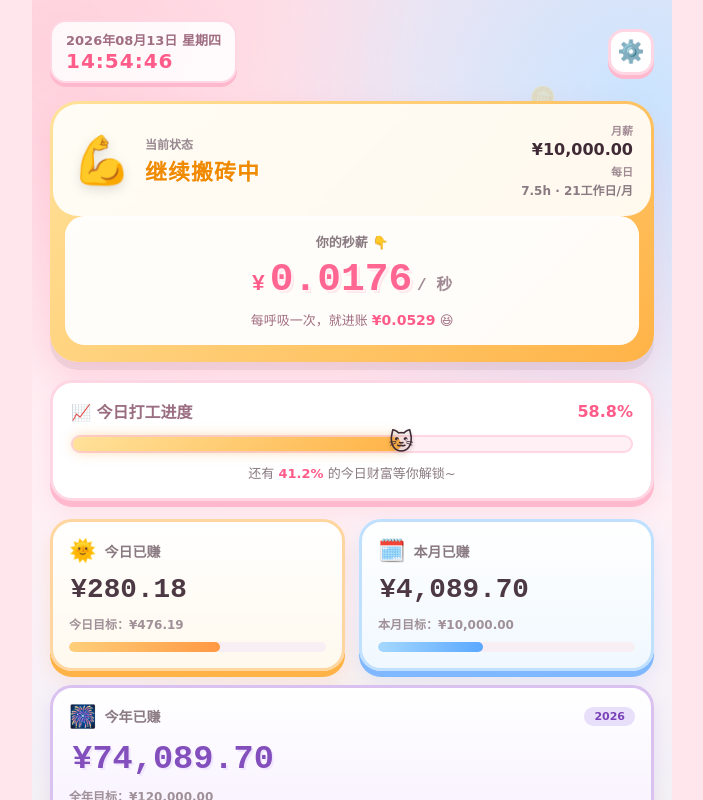
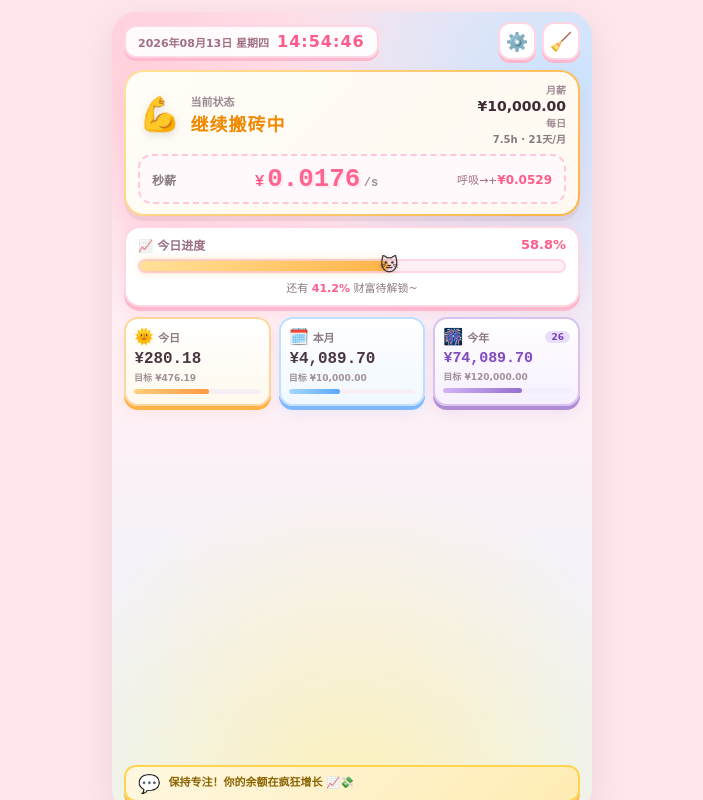
Before and after one commit to ZJU-Try/GongziCalc, a React (Vite) app: page /#/setting in a window 1280 px wide. Both pictures are taken after a click on the button "🚀 开启赚钱之旅". Shown: the top 800 px of the page, without its empty margins (288-991 px from the left). Built offline with nearby package versions, Linux system fonts and the light colour scheme.

Commit message:
feat: 首页单屏压缩布局（100dvh flex, 3列统计, 秒薪内嵌状态卡）

```diff
--- a/src/pages/home/HomePage.css
+++ b/src/pages/home/HomePage.css
@@ -1,12 +1,16 @@
 /* ============================================================
-   首页 - 漫画可爱风 + 实时数据展示
+   首页 - 漫画可爱风 + 单屏压缩版
    ============================================================ */
 
 .home-page {
   position: relative;
-  min-height: 100vh;
-  padding: 20px 18px 80px;
-  overflow-x: hidden;
+  height: 100vh;
+  height: 100dvh; /* 移动端更精准 */
+  padding: 10px 12px 10px;
+  display: flex;
+  flex-direction: column;
+  gap: 10px;
+  overflow: hidden;
   background:
     radial-gradient(circle at 5% 5%, #FFD1DC 0%, transparent 30%),
     radial-gradient(circle at 95% 10%, #C9E4FF 0%, transparent 35%),
@@ -16,7 +20,7 @@
 
 /* 加载页 */
 .home-loading {
-  min-height: 100vh;
+  height: 100vh;
   display: flex;
   flex-direction: column;
   align-items: center;
@@ -26,7 +30,7 @@
 }
 
 .loading-cat {
-  font-size: 72px;
+  font-size: 64px;
   animation: bounce-soft 1.6s ease-in-out infinite;
 }
 
@@ -35,7 +39,7 @@
   font-weight: 700;
 }
 
-/* ---------- 装饰泡泡 ---------- */
+/* ---------- 装饰泡泡（缩减） ---------- */
 .bubbles {
   position: absolute;
   inset: 0;
@@ -46,30 +50,28 @@
 
 .bubble {
   position: absolute;
-  font-size: 28px;
-  opacity: 0.35;
+  font-size: 20px;
+  opacity: 0.3;
   animation: float-up linear infinite;
 }
 
-.bubble.b1 { top: 12%;  left: 6%;  animation-duration: 10s; animation-delay: -1s; }
-.bubble.b2 { top: 28%;  right: 8%; animation-duration: 13s; animation-delay: -4s; font-size: 32px; }
-.bubble.b3 { top: 55%;  left: 4%;  animation-duration: 11s; animation-delay: -2s; }
-.bubble.b4 { top: 72%;  right: 6%; animation-duration: 12s; animation-delay: -6s; font-size: 24px; }
-.bubble.b5 { top: 40%;  right: 18%; animation-duration: 14s; animation-delay: -3s; font-size: 22px; }
+.bubble.b1 { top: 14%; left: 4%;  animation-duration: 12s; animation-delay: -1s; }
+.bubble.b2 { top: 30%; right: 6%; animation-duration: 14s; animation-delay: -5s; }
+.bubble.b3 { top: 60%; left: 3%;  animation-duration: 13s; animation-delay: -3s; font-size: 18px;}
+.bubble.b4 { display: none; }
+.bubble.b5 { display: none; }
 
 @keyframes float-up {
   0%   { transform: translateY(30px) rotate(0deg); opacity: 0; }
-  15%  { opacity: 0.35; }
-  100% { transform: translateY(-120vh) rotate(25deg); opacity: 0; }
+  20%  { opacity: 0.3; }
+  100% { transform: translateY(-110vh) rotate(25deg); opacity: 0; }
 }
 
-/* 所有内容都在泡泡之上 */
 .home-topbar,
 .status-card,
 .progress-card,
 .stats-grid,
-.quote-card,
-.home-footer {
+.quote-line {
   position: relative;
   z-index: 1;
 }
@@ -79,82 +81,91 @@
   display: flex;
   align-items: center;
   justify-content: space-between;
-  margin-bottom: 18px;
+  flex-shrink: 0;
 }
 
 .date-box {
-  background: rgba(255, 255, 255, 0.85);
+  background: rgba(255, 255, 255, 0.9);
   border: 2px solid #FFD6E3;
-  border-radius: 16px;
-  padding: 8px 14px;
-  box-shadow: 0 4px 0 #FFB8CE;
+  border-radius: 12px;
+  padding: 5px 12px;
+  box-shadow: 0 3px 0 #FFB8CE;
+  display: flex;
+  align-items: baseline;
+  gap: 8px;
 }
 
 .date-text {
-  font-size: 13px;
+  font-size: 11px;
   color: #A06E82;
   font-weight: 700;
 }
 
 .time-text {
-  font-size: 20px;
+  font-size: 16px;
   font-weight: 900;
   color: #FF5C8A;
   letter-spacing: 1px;
   font-variant-numeric: tabular-nums;
 }
 
+.top-btns {
+  display: flex;
+  gap: 6px;
+}
+
 .icon-btn {
-  width: 46px;
-  height: 46px;
-  border-radius: 16px;
+  width: 38px;
+  height: 38px;
+  border-radius: 12px;
   background: #FFFFFF;
-  border: 3px solid #FFD6E3;
-  box-shadow: 0 4px 0 #FFB8CE;
-  font-size: 22px;
+  border: 2px solid #FFD6E3;
+  box-shadow: 0 3px 0 #FFB8CE;
+  font-size: 18px;
   cursor: pointer;
   display: flex;
   align-items: center;
   justify-content: center;
   transition: transform .12s ease;
+  padding: 0;
 }
 
 .icon-btn:active {
   transform: translateY(2px);
-  box-shadow: 0 2px 0 #FFB8CE;
+  box-shadow: 0 1px 0 #FFB8CE;
 }
 
-/* ---------- 状态大卡片 ---------- */
+/* ---------- 状态大卡片（紧凑 + 合并秒薪） ---------- */
 .status-card {
-  border-radius: 28px;
-  padding: 3px;
+  border-radius: 20px;
+  padding: 2px;
   box-shadow:
-    0 8px 0 rgba(0, 0, 0, 0.06),
-    0 16px 32px rgba(255, 120, 160, 0.2);
-  margin-bottom: 18px;
+    0 5px 0 rgba(0, 0, 0, 0.05),
+    0 10px 20px rgba(255, 120, 160, 0.18);
+  flex-shrink: 0;
 }
 
 .status-card-inner {
-  background: rgba(255, 255, 255, 0.9);
-  border-radius: 25px;
-  padding: 18px;
-  display: flex;
+  background: rgba(255, 255, 255, 0.92);
+  border-radius: 18px;
+  padding: 10px 12px;
+  display: grid;
+  grid-template-columns: 1fr 1fr;
+  gap: 8px 10px;
   align-items: center;
-  justify-content: space-between;
-  gap: 14px;
   backdrop-filter: blur(10px);
 }
 
 .status-left {
   display: flex;
   align-items: center;
-  gap: 14px;
+  gap: 10px;
 }
 
 .status-emoji {
-  font-size: 48px;
+  font-size: 34px;
   line-height: 1;
-  filter: drop-shadow(0 4px 6px rgba(0, 0, 0, 0.12));
+  filter: drop-shadow(0 3px 4px rgba(0, 0, 0, 0.12));
   animation: wiggle 2s ease-in-out infinite;
 }
 
@@ -164,16 +175,16 @@
 }
 
 .status-label {
-  font-size: 12px;
+  font-size: 11px;
   color: #9A8A92;
   font-weight: 700;
 }
 
 .status-text {
-  font-size: 22px;
+  font-size: 18px;
   font-weight: 900;
   letter-spacing: 1px;
-  margin-top: 2px;
+  margin-top: 1px;
   text-shadow: 1px 1px 0 #FFFFFF;
 }
 
@@ -181,102 +192,108 @@
   text-align: right;
   display: flex;
   flex-direction: column;
-  gap: 4px;
+  gap: 1px;
 }
 
 .monthly-info {
   display: flex;
   flex-direction: column;
-  gap: 2px;
+  gap: 1px;
 }
 
 .monthly-info.small .m-value {
-  font-size: 12px;
+  font-size: 10px;
   color: #8A7A82;
 }
 
 .m-label {
-  font-size: 11px;
+  font-size: 10px;
   color: #A08A94;
   font-weight: 700;
 }
 
 .m-value {
-  font-size: 16px;
+  font-size: 14px;
   font-weight: 900;
   color: #3F2A35;
 }
 
-/* 秒薪大展示 */
+/* 秒薪展示（内嵌在状态卡第二行，占整行） */
 .persec-box {
-  background: rgba(255, 255, 255, 0.96);
-  margin: 0 12px 14px;
-  border-radius: 20px;
-  padding: 16px 20px;
+  grid-column: 1 / -1;
+  background: #FFF9FB;
+  border-radius: 14px;
+  padding: 8px 12px;
   text-align: center;
-  box-shadow: inset 0 3px 0 rgba(255, 255, 255, 0.6);
+  display: flex;
+  align-items: center;
+  justify-content: space-between;
+  gap: 8px;
+  border: 2px dashed #FFC8D8;
 }
 
 .persec-label {
   color: #8A7A82;
-  font-size: 13px;
+  font-size: 12px;
   font-weight: 700;
-  margin-bottom: 6px;
+  flex-shrink: 0;
 }
 
 .persec-value {
   display: flex;
   align-items: baseline;
   justify-content: center;
-  gap: 4px;
+  gap: 3px;
   font-family: "Courier New", monospace;
   font-variant-numeric: tabular-nums;
+  flex: 1;
 }
 
 .persec-value .currency {
-  font-size: 22px;
+  font-size: 16px;
   font-weight: 900;
   color: #FF5C8A;
 }
 
 .persec-value .number {
-  font-size: 40px;
+  font-size: 26px;
   font-weight: 900;
   color: #FF5C8A;
-  text-shadow: 2px 2px 0 #FFF0F5, 3px 3px 0 rgba(255, 92, 138, 0.15);
+  text-shadow: 1px 1px 0 #FFF0F5, 2px 2px 0 rgba(255, 92, 138, 0.12);
   animation: coin-pop .5s ease;
 }
 
 .persec-value .per {
-  font-size: 16px;
+  font-size: 12px;
   color: #A08A94;
   font-weight: 700;
 }
 
 @keyframes coin-pop {
-  0%   { transform: scale(0.9); opacity: 0.4; }
-  100% { transform: scale(1);   opacity: 1; }
+  0%   { transform: scale(0.94); opacity: 0.5; }
+  100% { transform: scale(1);    opacity: 1; }
 }
 
 .persec-hint {
-  margin-top: 8px;
   color: #A06E82;
-  font-size: 13px;
+  font-size: 11px;
+  flex-shrink: 0;
+  white-space: nowrap;
 }
 
 .persec-hint b {
   color: #FF5C8A;
-  font-size: 14px;
+  font-size: 12px;
 }
 
-/* ---------- 进度条卡片 ---------- */
+/* ---------- 进度条卡片（压缩） ---------- */
 .progress-card {
   background: #FFFFFF;
-  border: 3px solid #FFD6E3;
-  border-radius: 22px;
-  padding: 16px 18px;
-  margin-bottom: 18px;
-  box-shadow: 0 6px 0 #FFB8CE, 0 10px 22px rgba(255, 130, 160, 0.15);
+  border: 2px solid #FFD6E3;
+  border-radius: 16px;
+  padding: 8px 12px 10px;
+  box-shadow: 0 4px 0 #FFB8CE, 0 6px 14px rgba(255, 130, 160, 0.14);
+  flex-shrink: 0;
 }
 
 .progress-head {
@@ -285,18 +302,19 @@
   align-items: center;
   font-weight: 700;
   color: #9A6E80;
-  margin-bottom: 12px;
+  margin-bottom: 6px;
+  font-size: 12px;
 }
 
 .progress-pct {
   color: #FF5C8A;
   font-weight: 900;
-  font-size: 16px;
+  font-size: 13px;
 }
 
 .progress-track {
   position: relative;
-  height: 18px;
+  height: 14px;
   background: #FFF0F5;
   border-radius: 999px;
   overflow: visible;
@@ -316,9 +334,9 @@
   position: absolute;
   top: 50%;
   transform: translate(-50%, -50%);
-  font-size: 24px;
+  font-size: 18px;
   transition: left .8s cubic-bezier(.2,.9,.3,1.1);
-  filter: drop-shadow(0 2px 2px rgba(0,0,0,0.2));
+  filter: drop-shadow(0 1px 2px rgba(0,0,0,0.2));
   animation: kitty-bounce 0.8s ease-in-out infinite;
 }
 
@@ -328,9 +346,9 @@
 }
 
 .progress-tip {
-  margin-top: 10px;
+  margin-top: 6px;
   color: #8A7A82;
-  font-size: 13px;
+  font-size: 11px;
   text-align: center;
 }
 
@@ -348,101 +366,115 @@
   font-weight: 700;
 }
 
-/* ---------- 统计卡片组 ---------- */
+/* ---------- 统计卡片组（3 列一行） ---------- */
 .stats-grid {
   display: grid;
-  grid-template-columns: 1fr 1fr;
-  gap: 14px;
-  margin-bottom: 18px;
+  grid-template-columns: repeat(3, 1fr);
+  gap: 8px;
+  flex-shrink: 0;
 }
 
 .stat-card {
   background: #FFFFFF;
-  border-radius: 22px;
-  padding: 16px;
-  border: 3px solid;
-  box-shadow: 0 6px 0;
+  border-radius: 14px;
+  padding: 8px 8px 10px;
+  border: 2px solid;
+  box-shadow: 0 4px 0;
   position: relative;
   overflow: hidden;
-}
-
-.stat-card.full {
-  grid-column: 1 / -1;
+  display: flex;
+  flex-direction: column;
+  min-width: 0;
 }
 
 .stat-today {
   border-color: #FFD6A0;
-  box-shadow-color: #FFB347;
   background: linear-gradient(180deg, #FFFFFF 0%, #FFF9EE 100%);
-  box-shadow: 0 6px 0 #FFB347, 0 10px 20px rgba(255, 150, 70, 0.15);
+  box-shadow: 0 4px 0 #FFB347, 0 6px 14px rgba(255, 150, 70, 0.12);
 }
 
 .stat-month {
   border-color: #BFE0FF;
   background: linear-gradient(180deg, #FFFFFF 0%, #F0F8FF 100%);
-  box-shadow: 0 6px 0 #7FB8FF, 0 10px 20px rgba(100, 160, 255, 0.15);
+  box-shadow: 0 4px 0 #7FB8FF, 0 6px 14px rgba(100, 160, 255, 0.12);
 }
 
 .stat-year {
   border-color: #D9C2F0;
   background: linear-gradient(180deg, #FFFFFF 0%, #F7F0FF 100%);
-  box-shadow: 0 6px 0 #B18CD6, 0 10px 20px rgba(140, 100, 200, 0.15);
+  box-shadow: 0 4px 0 #B18CD6, 0 6px 14px rgba(140, 100, 200, 0.12);
 }
 
 .stat-head {
   display: flex;
   align-items: center;
-  gap: 8px;
-  margin-bottom: 10px;
+  gap: 4px;
+  margin-bottom: 4px;
+  justify-content: space-between;
+}
+
+.stat-head-left {
+  display: flex;
+  align-items: center;
+  gap: 4px;
+  min-width: 0;
 }
 
 .stat-emoji {
-  font-size: 22px;
+  font-size: 16px;
+  flex-shrink: 0;
 }
 
 .stat-title {
-  font-size: 14px;
+  font-size: 11px;
   font-weight: 700;
   color: #8A7A82;
+  white-space: nowrap;
 }
 
 .year-pill {
-  margin-left: auto;
-  font-size: 11px;
+  font-size: 9px;
   background: #E8DFFB;
   color: #7A42B8;
-  padding: 3px 10px;
+  padding: 1px 6px;
   border-radius: 999px;
   font-weight: 900;
+  flex-shrink: 0;
 }
 
 .stat-value {
-  font-size: 28px;
+  font-size: 16px;
   font-weight: 900;
   color: #3F2A35;
   font-family: "Courier New", monospace;
   font-variant-numeric: tabular-nums;
-  word-break: break-all;
   animation: coin-pop .5s ease;
   line-height: 1.2;
+  white-space: nowrap;
+  overflow: hidden;
+  text-overflow: ellipsis;
 }
 
 .stat-value.year {
-  font-size: 34px;
+  font-size: 15px;
   color: #7A42B8;
-  text-shadow: 2px 2px 0 #F0E6FF;
+  text-shadow: 1px 1px 0 #F0E6FF;
 }
 
 .stat-foot {
-  margin-top: 8px;
-  font-size: 12px;
+  margin-top: 4px;
+  font-size: 9px;
   color: #A09098;
   font-weight: 600;
+  line-height: 1.2;
+  white-space: nowrap;
+  overflow: hidden;
+  text-overflow: ellipsis;
 }
 
 .mini-bar {
-  margin-top: 10px;
-  height: 10px;
+  margin-top: 5px;
+  height: 5px;
   background: #F7EFF3;
   border-radius: 999px;
   overflow: hidden;
@@ -467,67 +499,65 @@
   background: #F4EDFB;
 }
 
-/* ---------- 语录卡片 ---------- */
-.quote-card {
+/* ---------- 语录（单行小标签） ---------- */
+.quote-line {
+  margin-top: auto;
   background: linear-gradient(135deg, #FFF8E1, #FFECB3);
-  border: 3px solid #FFD54F;
-  border-radius: 22px;
-  padding: 14px 18px;
+  border: 2px solid #FFD54F;
+  border-radius: 12px;
+  padding: 6px 12px;
   display: flex;
   align-items: center;
-  gap: 12px;
-  margin-bottom: 20px;
-  box-shadow: 0 6px 0 #FFB74D, 0 10px 22px rgba(255, 180, 80, 0.2);
+  gap: 8px;
+  box-shadow: 0 4px 0 #FFB74D;
+  flex-shrink: 0;
 }
 
 .quote-icon {
-  font-size: 28px;
+  font-size: 18px;
   flex-shrink: 0;
 }
 
 .quote-text {
   color: #8A6300;
   font-weight: 700;
-  line-height: 1.5;
-  font-size: 14px;
+  line-height: 1.3;
+  font-size: 11px;
+  flex: 1;
+  min-width: 0;
+  overflow: hidden;
+  text-overflow: ellipsis;
 }
 
-/* ---------- 底部按钮 ---------- */
-.home-footer {
-  display: flex;
-  gap: 12px;
-  justify-content: center;
+/* ---------- 复用 bounce ---------- */
+@keyframes bounce-soft {
+  0%, 100% { transform: translateY(0) rotate(-4deg); }
+  50%      { transform: translateY(-6px) rotate(4deg); }
 }
 
-.ghost-btn {
-  padding: 12px 18px;
-  border-radius: 16px;
-  background: #FFFFFF;
-  border: 2px solid #FFD6E3;
-  color: #9A6E80;
-  font-weight: 700;
-  cursor: pointer;
-  font-family: inherit;
-  font-size: 13px;
-  box-shadow: 0 4px 0 #FFB8CE;
-  transition: transform .12s ease;
+/* ---------- 小屏适配（<380px 再挤一点） ---------- */
+@media (max-width: 380px) {
+  .home-page { padding: 8px 10px; gap: 8px; }
+  .status-emoji { font-size: 28px; }
+  .status-text { font-size: 16px; }
+  .m-value { font-size: 12px; }
+  .persec-value .number { font-size: 22px; }
+  .persec-label, .persec-hint { font-size: 10px; }
+  .stat-value { font-size: 14px; }
+  .stat-value.year { font-size: 13px; }
+  .stat-title { font-size: 10px; }
+  .progress-head, .progress-tip { font-size: 11px; }
+  .quote-text { font-size: 10px; }
 }
 
-.ghost-btn:active {
-  transform: translateY(2px);
-  box-shadow: 0 2px 0 #FFB8CE;
+/* 大屏(>640px)居中限制最大高度，保持单屏观感 */
+@media (min-width: 640px) {
+  .home-page {
+    max-width: 480px;
+    max-height: 900px;
+    margin: 0 auto;
+    border-radius: 24px;
+    box-shadow: 0 10px 40px rgba(0,0,0,0.08);
+    margin-top: 12px;
+  }
 }
-
-.ghost-btn.danger {
-  border-color: #FFCACA;
-  color: #D45151;
-  box-shadow: 0 4px 0 #F1A8A8;
-}
-
-/* ---------- 小屏适配 ---------- */
-@media (max-width: 360px) {
-  .persec-value .number { font-size: 32px; }
-  .stat-value { font-size: 22px; }
-  .stat-value.year { font-size: 28px; }
-  .status-text { font-size: 18px; }
-}
--- a/src/pages/home/HomePage.tsx
+++ b/src/pages/home/HomePage.tsx
@@ -18,7 +18,6 @@ const HomePage: React.FC = () => {
   const [tick, setTick] = useState(0); // 用于强制刷新
   const timerRef = useRef<number | null>(null);
 
-  // 1. 加载设置
   useEffect(() => {
     const s = loadSettings();
     if (!s) {
@@ -28,10 +27,8 @@ const HomePage: React.FC = () => {
     setSettings(s);
   }, [navigate]);
 
-  // 2. 每秒计算一次
   useEffect(() => {
     if (!settings) return;
-    // 立刻先算一次
     setResult(calculateSalary(settings, new Date()));
 
     timerRef.current = window.setInterval(() => {
@@ -47,10 +44,8 @@ const HomePage: React.FC = () => {
     };
   }, [settings]);
 
-  // 3. 去设置页
   const goSetting = () => navigate('/setting');
 
-  // 4. 重置（仅调试，不直接暴露）
   const handleReset = () => {
     if (confirm('确定要清除所有设置重新来过吗？😿')) {
       clearSettings();
@@ -58,9 +53,8 @@ const HomePage: React.FC = () => {
     }
   };
 
-  // 根据状态返回卡片配色
   const statusTheme = useMemo(() => {
-    if (!result) return { gradient: '#FFD6E3', accent: '#FF5C8A', glow: 'rgba(255,92,138,.35)' };
+    if (!result) return { gradient: 'linear-gradient(135deg,#FFE5EC,#FFC1D6)', accent: '#FF5C8A', glow: 'rgba(255,92,138,.35)' };
     switch (result.status) {
       case 'working':
         return { gradient: 'linear-gradient(135deg,#FFE29A,#FFB347)', accent: '#F08A00', glow: 'rgba(240,138,0,.35)' };
@@ -86,6 +80,7 @@ const HomePage: React.FC = () => {
   }
 
   const dailyHours = (getDailyWorkSeconds(settings) / 3600).toFixed(1);
+  const dailySalary = settings.monthlySalary / result.monthWorkDays;
 
   return (
     <div className="home-page">
@@ -101,19 +96,17 @@ const HomePage: React.FC = () => {
       {/* 顶部工具栏 */}
       <div className="home-topbar">
         <div className="date-box">
-          <div className="date-text">{formatDate(result.now)}</div>
-          <div className="time-text">{formatTime(result.now)}</div>
+          <span className="date-text">{formatDate(result.now)}</span>
+          <span className="time-text">{formatTime(result.now)}</span>
         </div>
-        <button className="icon-btn" onClick={goSetting} title="修改设置">
-          ⚙️
-        </button>
+        <div className="top-btns">
+          <button className="icon-btn" onClick={goSetting} title="修改设置">⚙️</button>
+          <button className="icon-btn" onClick={handleReset} title="清空重来">🧹</button>
+        </div>
       </div>
 
-      {/* 状态大卡片 */}
-      <div
-        className="status-card"
-        style={{ background: statusTheme.gradient }}
-      >
+      {/* 状态大卡片 + 合并秒薪 */}
+      <div className="status-card" style={{ background: statusTheme.gradient }}>
         <div className="status-card-inner">
           <div className="status-left">
             <div className="status-emoji">{result.statusEmoji}</div>
@@ -131,21 +124,19 @@ const HomePage: React.FC = () => {
             </div>
             <div className="monthly-info small">
               <span className="m-label">每日</span>
-              <span className="m-value">{dailyHours}h · {result.monthWorkDays}工作日/月</span>
-            </div>
+              <span className="m-value">{dailyHours}h · {result.monthWorkDays}天/月</span>
             </div>
           </div>
 
-        {/* 秒薪展示 */}
+          {/* 秒薪展示（内嵌到卡片底部，同一行布局） */}
           <div className="persec-box">
-          <div className="persec-label">你的秒薪 👇</div>
+            <span className="persec-label">秒薪</span>
             <div className="persec-value" key={`ps-${tick}`}>
               <span className="currency">¥</span>
               <span className="number">{result.perSecond.toFixed(4)}</span>
-            <span className="per">/ 秒</span>
+              <span className="per">/s</span>
             </div>
-          <div className="persec-hint">
-            每呼吸一次，就进账 <b>¥{(result.perSecond * 3).toFixed(4)}</b> 😆
+            <span className="persec-hint">呼吸→+<b>¥{(result.perSecond * 3).toFixed(4)}</b></span>
           </div>
         </div>
       </div>
@@ -153,7 +144,7 @@ const HomePage: React.FC = () => {
       {/* 今日进度条 */}
       <div className="progress-card">
         <div className="progress-head">
-          <span>📈 今日打工进度</span>
+          <span>📈 今日进度</span>
           <span className="progress-pct">{result.todayProgress.toFixed(1)}%</span>
         </div>
         <div className="progress-track">
@@ -162,7 +153,7 @@ const HomePage: React.FC = () => {
             style={{
               width: `${result.todayProgress}%`,
               background: statusTheme.gradient,
-              boxShadow: `0 0 14px ${statusTheme.glow}`,
+              boxShadow: `0 0 10px ${statusTheme.glow}`,
             }}
           />
           <div className="progress-kitty" style={{ left: `${Math.min(result.todayProgress, 96)}%` }}>
@@ -170,114 +161,90 @@ const HomePage: React.FC = () => {
           </div>
         </div>
         {!result.isWorkDay ? (
-          <div className="progress-tip weekend">
-            🎉 今天是休息日，好好放松吧！
-          </div>
+          <div className="progress-tip weekend">🎉 今天是休息日，好好放松吧！</div>
         ) : result.todayProgress >= 100 ? (
-          <div className="progress-tip done">
-            ✅ 今日工时已拉满，下班就冲！
-          </div>
+          <div className="progress-tip done">✅ 今日工时已拉满</div>
         ) : (
           <div className="progress-tip">
-            还有 <b>{(100 - result.todayProgress).toFixed(1)}%</b> 的今日财富等你解锁~
+            还有 <b>{(100 - result.todayProgress).toFixed(1)}%</b> 财富待解锁~
           </div>
         )}
       </div>
 
-      {/* 统计卡片组 */}
+      {/* 统计卡片组 - 一行 3 列（今日 / 本月 / 今年） */}
       <div className="stats-grid">
-        {/* 今日已赚 */}
+        {/* 今日 */}
         <div className="stat-card stat-today">
           <div className="stat-head">
+            <div className="stat-head-left">
               <span className="stat-emoji">🌞</span>
-            <span className="stat-title">今日已赚</span>
+              <span className="stat-title">今日</span>
             </div>
-          <div className="stat-value" key={`t-${tick}`}>
+          </div>
+          <div className="stat-value" key={`t-${tick}`} title={`¥${formatMoney(result.todayEarned)}`}>
             ¥{formatMoney(result.todayEarned)}
           </div>
-          <div className="stat-foot">
-            {result.isWorkDay
-              ? `今日目标：¥${formatMoney(settings.monthlySalary / result.monthWorkDays)}`
-              : '休息日不打工~'}
-          </div>
+          <div className="stat-foot">目标 ¥{formatMoney(dailySalary)}</div>
           {result.isWorkDay && result.todayEarned > 0 && (
             <div className="mini-bar">
               <div
                 className="mini-fill"
                 style={{
-                  width: `${Math.min(
-                    100,
-                    (result.todayEarned / (settings.monthlySalary / result.monthWorkDays)) * 100
-                  )}%`,
+                  width: `${Math.min(100, (result.todayEarned / dailySalary) * 100)}%`,
                 }}
               />
             </div>
           )}
         </div>
 
-        {/* 本月已赚 */}
+        {/* 本月 */}
         <div className="stat-card stat-month">
           <div className="stat-head">
+            <div className="stat-head-left">
               <span className="stat-emoji">🗓️</span>
-            <span className="stat-title">本月已赚</span>
+              <span className="stat-title">本月</span>
             </div>
-          <div className="stat-value" key={`m-${tick}`}>
+          </div>
+          <div className="stat-value" key={`m-${tick}`} title={`¥${formatMoney(result.monthEarned)}`}>
             ¥{formatMoney(result.monthEarned)}
           </div>
-          <div className="stat-foot">
-            本月目标：¥{formatMoney(settings.monthlySalary)}
-          </div>
+          <div className="stat-foot">目标 ¥{formatMoney(settings.monthlySalary)}</div>
           <div className="mini-bar">
             <div
               className="mini-fill m-fill"
-              style={{
-                width: `${Math.min(100, (result.monthEarned / settings.monthlySalary) * 100)}%`,
-              }}
+              style={{ width: `${Math.min(100, (result.monthEarned / settings.monthlySalary) * 100)}%` }}
             />
           </div>
         </div>
 
-        {/* 今年已赚 */}
-        <div className="stat-card stat-year full">
+        {/* 今年 */}
+        <div className="stat-card stat-year">
           <div className="stat-head">
+            <div className="stat-head-left">
               <span className="stat-emoji">🎆</span>
-            <span className="stat-title">今年已赚</span>
-            <span className="year-pill">{result.now.getFullYear()}</span>
+              <span className="stat-title">今年</span>
             </div>
-          <div className="stat-value year" key={`y-${tick}`}>
+            <span className="year-pill">{String(result.now.getFullYear()).slice(2)}</span>
+          </div>
+          <div className="stat-value year" key={`y-${tick}`} title={`¥${formatMoney(result.yearEarned)}`}>
             ¥{formatMoney(result.yearEarned)}
           </div>
-          <div className="stat-foot">
-            全年目标：¥{formatMoney(settings.monthlySalary * 12)}
-          </div>
+          <div className="stat-foot">目标 ¥{formatMoney(settings.monthlySalary * 12)}</div>
           <div className="mini-bar year-bar">
             <div
               className="mini-fill y-fill"
               style={{
-                width: `${Math.min(
-                  100,
-                  (result.yearEarned / (settings.monthlySalary * 12)) * 100
-                )}%`,
+                width: `${Math.min(100, (result.yearEarned / (settings.monthlySalary * 12)) * 100)}%`,
               }}
             />
           </div>
         </div>
       </div>
 
-      {/* 打工人语录 */}
-      <div className="quote-card">
+      {/* 打工人语录（单行） */}
+      <div className="quote-line">
         <span className="quote-icon">💬</span>
         <span className="quote-text">{pickQuote(result)}</span>
-      </div>
-
-      {/* 底部工具栏 */}
-      <div className="home-footer">
-        <button className="ghost-btn" onClick={goSetting}>
-          ✏️ 修改设置
-        </button>
-        <button className="ghost-btn danger" onClick={handleReset}>
-          🧹 清空重来
-        </button>
       </div>
     </div>
   );
@@ -285,18 +252,12 @@ const HomePage: React.FC = () => {
 
 function pickQuote(r: SalaryResult): string {
   switch (r.status) {
-    case 'beforeWork':
-      return '早上好！深呼吸，今天也是元气满满的打工人~ 🌱';
-    case 'working':
-      return '保持专注！你的账户余额正在疯狂增长 📈💸';
-    case 'lunch':
-      return '好好吃饭！吃饱了才有力气继续赚钱 🍱✨';
-    case 'offWork':
-      return '下班万岁！今天的你已经超棒啦，去奖励自己吧 🎁';
-    case 'weekend':
-      return '周末就是要躺平！工作是别人的，命是自己的 🛌💖';
-    default:
-      return '加油！每一秒都离财富自由更近一步 💰🚀';
+    case 'beforeWork': return '早上好！今天也要元气满满哦 🌱';
+    case 'working':    return '保持专注！你的余额在疯狂增长 📈💸';
+    case 'lunch':      return '好好吃饭！吃饱才有力气继续赚 🍱✨';
+    case 'offWork':    return '下班万岁！今天的你超棒哒 🎁';
+    case 'weekend':    return '周末躺平！工作是别人的，命是自己的 🛌💖';
+    default:           return '加油！每一秒都离财富自由更近 💰🚀';
   }
 }
 
```
Lines whose indentation alone changed are shown as unchanged.
